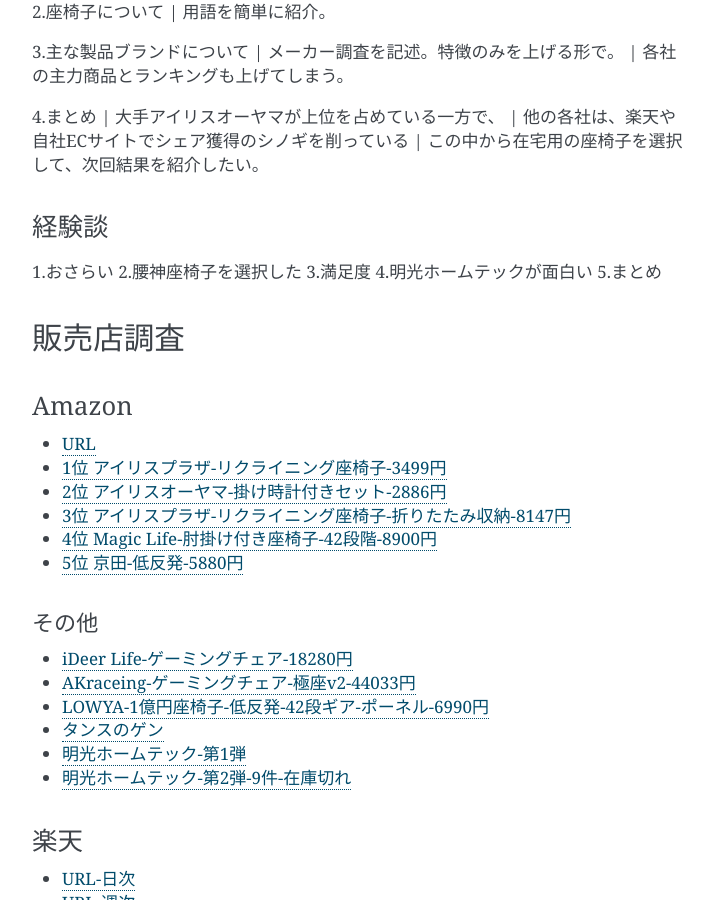
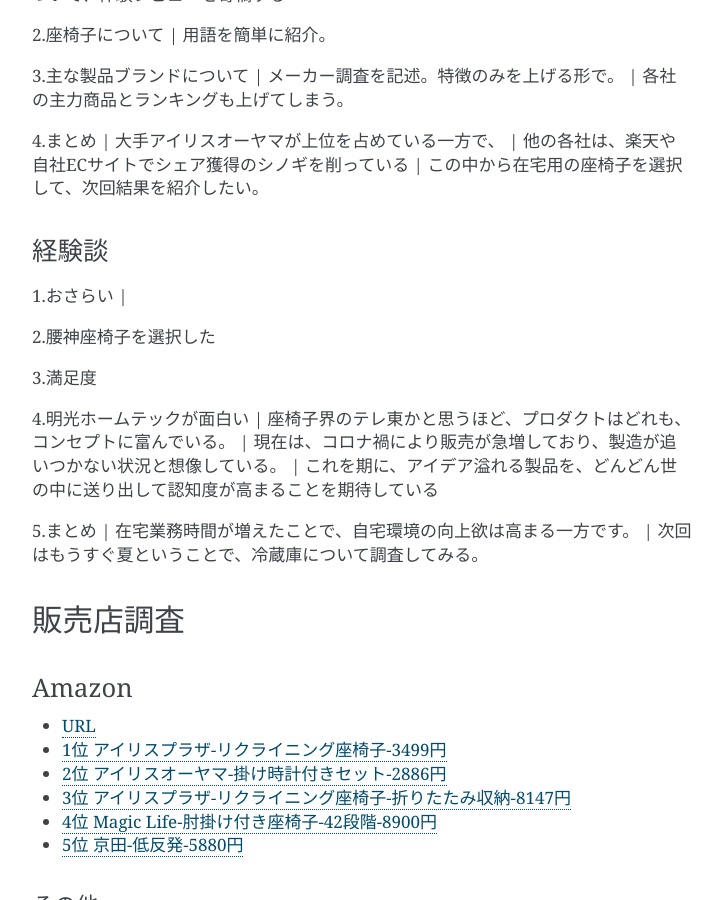
Before and after one commit to yuyuyu0706/sphinx, a Sphinx documentation site: the page built from sphinx/source/work/page03_chare.rst, in a window 1280 px wide and 900 px high, scrolled down 2457 px. Shown: the whole window, without its empty margins (388-1110 px from the left). Built offline with Sphinx 7.4.7, drawn with Linux system fonts in a browser that asks for light colours; pages that are not in the unit, such as notebooks, are missing from menus; some of the changed text lies outside the part shown.

Commit message:
auto commit

```diff
--- a/sphinx/source/work/page03_chare.rst
+++ b/sphinx/source/work/page03_chare.rst
@@ -52,6 +52,7 @@
   * 資本金：1億円
   * ECサイト「アイリスプラザ」を運営
   * 言わずとしれた総合商社
+  * 東京本社は、なんとクレアタワー19階だった
 
 * 明光ホームテック
 
@@ -125,10 +126,21 @@
 経験談
 -----------------------
 1.おさらい
+|
+
 2.腰神座椅子を選択した
+
 3.満足度
+
 4.明光ホームテックが面白い
+| 座椅子界のテレ東かと思うほど、プロダクトはどれも、コンセプトに富んでいる。
+| 現在は、コロナ禍により販売が急増しており、製造が追いつかない状況と想像している。
+| これを期に、アイデア溢れる製品を、どんどん世の中に送り出して認知度が高まることを期待している
+
 5.まとめ
+| 在宅業務時間が増えたことで、自宅環境の向上欲は高まる一方です。
+| 次回はもうすぐ夏ということで、冷蔵庫について調査してみる。
+
 
 
 販売店調査
```
